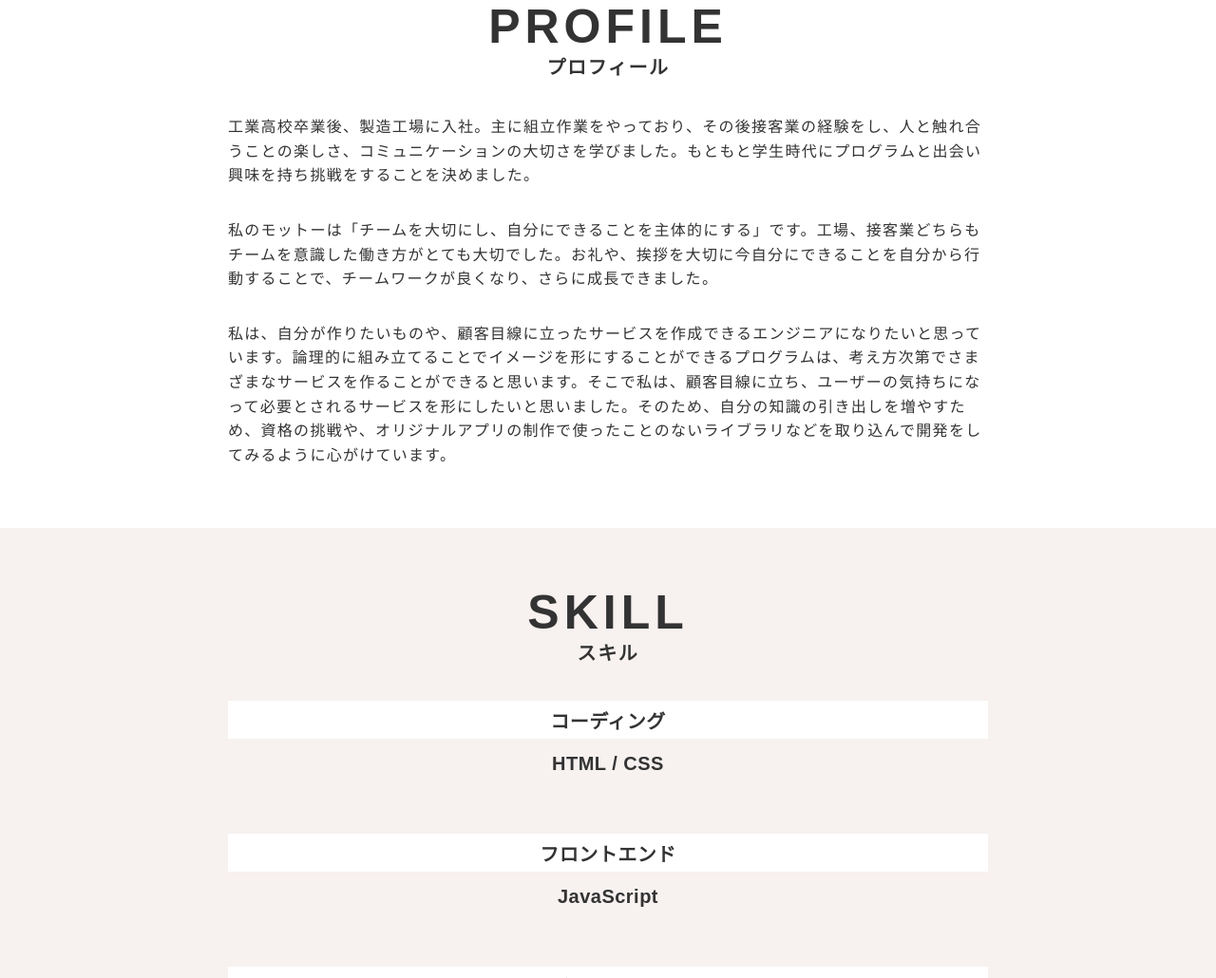
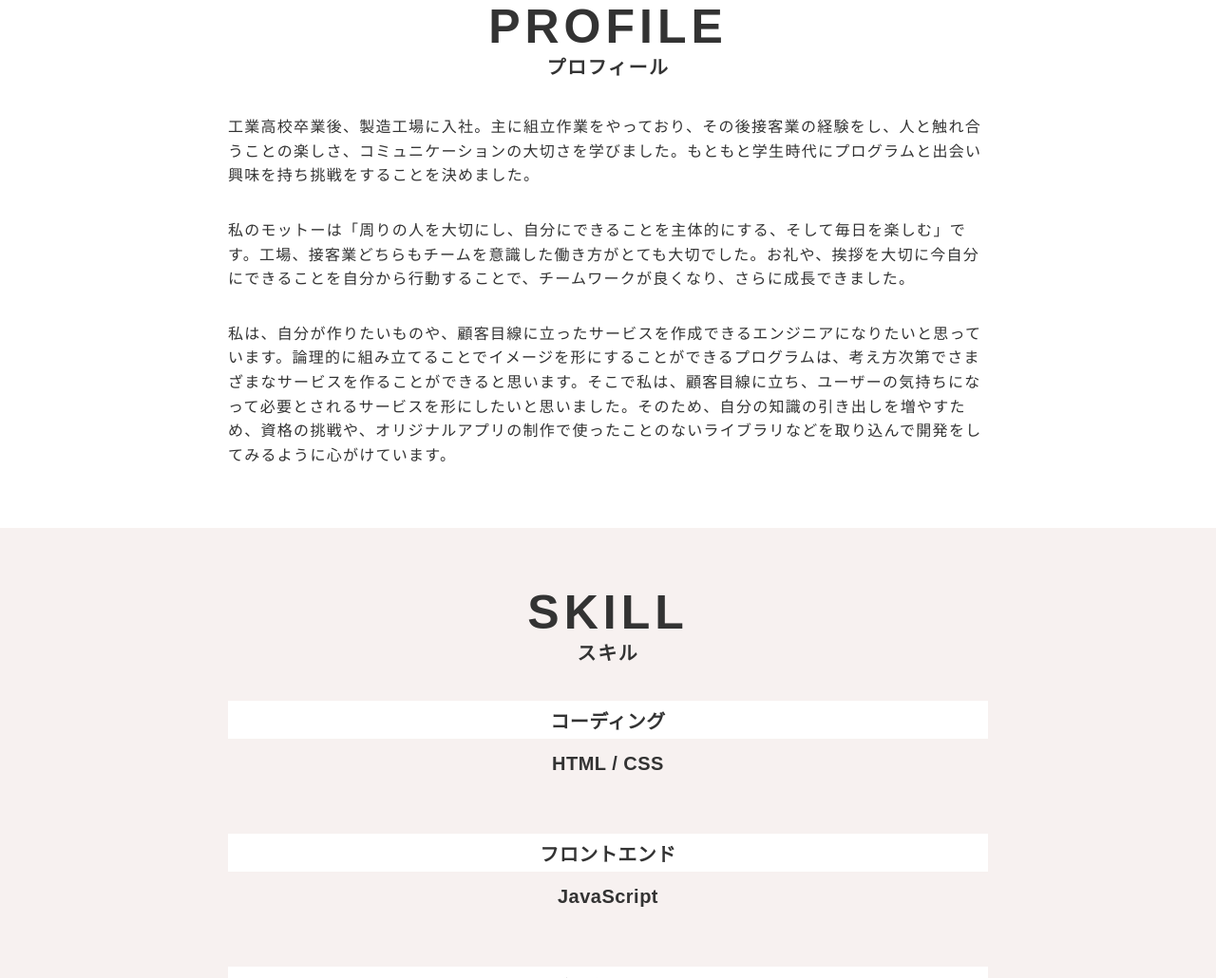
Before and after one commit to pgyuto/portfolio-site, a plain HTML site: page index.html in a window 1280 px wide. Shown: the part 716-1746 px from the top of the page at 95% size. Drawn offline with nearby package versions, Linux system fonts and the light colour scheme.

Commit message:
モットー修正

```diff
--- a/index.html
+++ b/index.html
@@ -106,7 +106,7 @@
                 工業高校卒業後、製造工場に入社。主に組立作業をやっており、その後接客業の経験をし、人と触れ合うことの楽しさ、コミュニケーションの大切さを学びました。もともと学生時代にプログラムと出会い興味を持ち挑戦をすることを決めました。
               </p>
               <p>
-                私のモットーは「チームを大切にし、自分にできることを主体的にする」です。工場、接客業どちらもチームを意識した働き方がとても大切でした。お礼や、挨拶を大切に今自分にできることを自分から行動することで、チームワークが良くなり、さらに成長できました。
+                私のモットーは「周りの人を大切にし、自分にできることを主体的にする、そして毎日を楽しむ」です。工場、接客業どちらもチームを意識した働き方がとても大切でした。お礼や、挨拶を大切に今自分にできることを自分から行動することで、チームワークが良くなり、さらに成長できました。
               </p>
               <p>
                 私は、自分が作りたいものや、顧客目線に立ったサービスを作成できるエンジニアになりたいと思っています。論理的に組み立てることでイメージを形にすることができるプログラムは、考え方次第でさまざまなサービスを作ることができると思います。そこで私は、顧客目線に立ち、ユーザーの気持ちになって必要とされるサービスを形にしたいと思いました。そのため、自分の知識の引き出しを増やすため、資格の挑戦や、オリジナルアプリの制作で使ったことのないライブラリなどを取り込んで開発をしてみるように心がけています。
```
